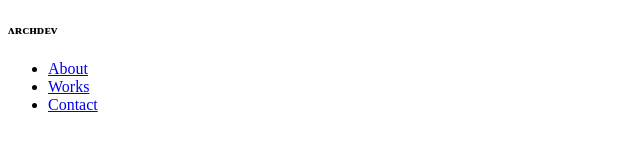
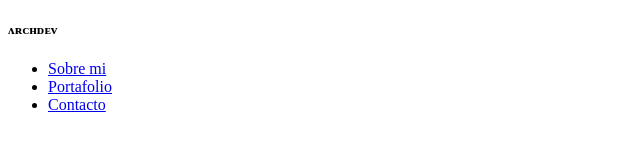
Before and after one commit to francoeromero/webs-projects, a plain HTML site: page PaginaPersonal/index.html in a window 1280 px wide. Shown: the full height of the page, 0-640 px from the left. Drawn offline with Linux system fonts and the light colour scheme.

Commit message:
personalpage

```diff
--- a/PaginaPersonal/index.html
+++ b/PaginaPersonal/index.html
@@ -11,9 +11,9 @@
     <header>
         <h5 id="logo">ʌʀᴄʜᴅᴇᴠ</h5>
         <ul>
-            <li> <a href="#welcome-section">About</a></li>
-            <li> <a href="#projects">Works</a></li>
-            <li> <a href="#contact">Contact</a></li>
+            <li> <a href="#welcome-section">Sobre mi</a></li>
+            <li> <a href="#projects">Portafolio</a></li>
+            <li> <a href="#contact">Contacto</a></li>
         </ul>
     </header>
     <main></main>
```
